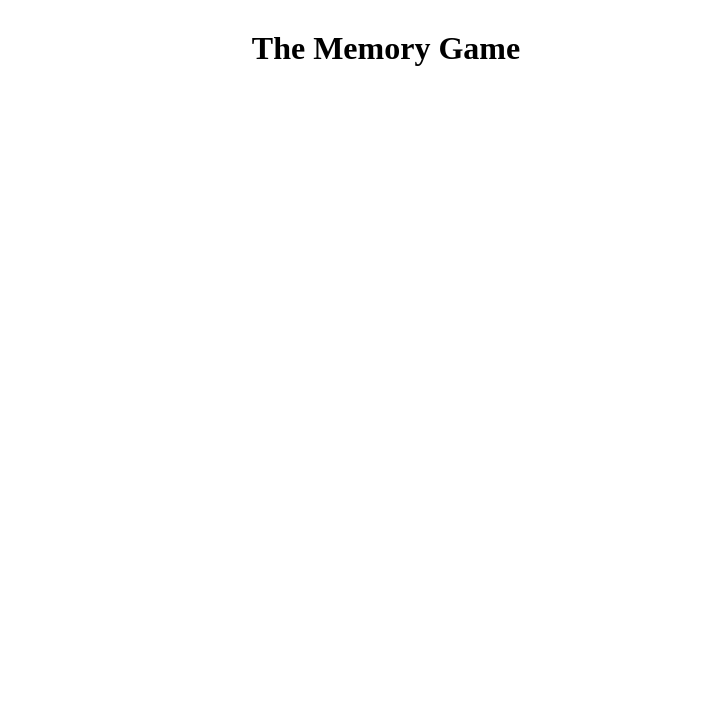
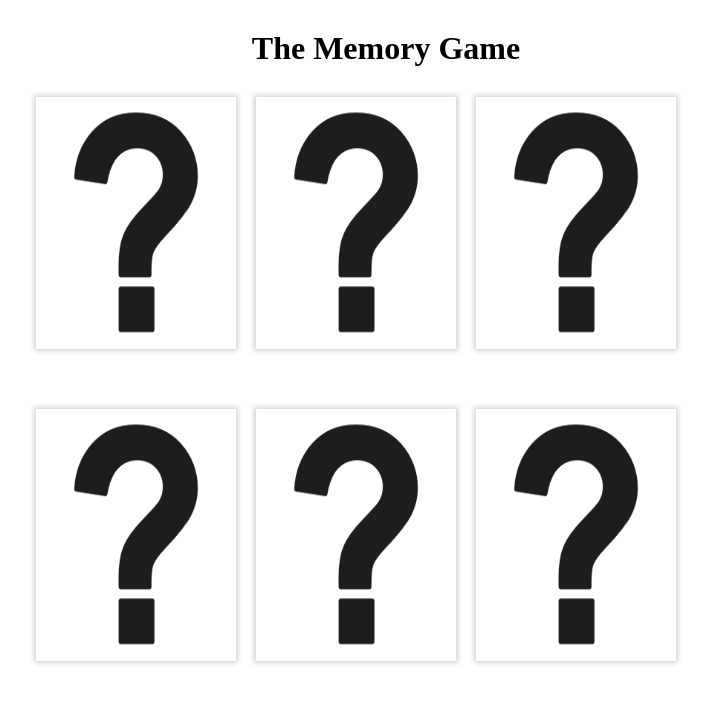
Before and after one commit to petersaba/memorygame_frontend, a plain HTML site: page index.html in a window 1280 px wide. Shown: the whole page, without its empty margins (254-965 px from the left). Drawn offline with Linux system fonts and the light colour scheme.

Commit message:
added horizontal layout and question images for cards

```diff
--- a/index.html
+++ b/index.html
@@ -10,14 +10,14 @@
     <h1>The Memory Game</h1>
     <section class="game">
         <div>
-            <div></div>
-            <div></div>
-            <div></div>
+            <div><img src="images/question.png" alt=""></div>
+            <div><img src="images/question.png" alt=""></div>
+            <div><img src="images/question.png" alt=""></div>
         </div>
         <div>
-            <div></div>
-            <div></div>
-            <div></div>
+            <div><img src="images/question.png" alt=""></div>
+            <div><img src="images/question.png" alt=""></div>
+            <div><img src="images/question.png" alt=""></div>
         </div>
     </section>
 </body>
--- a/styles/styles.css
+++ b/styles/styles.css
@@ -10,13 +10,29 @@ h1{
     margin-top: 30px;
 }
 
+img{
+    width: 100%;
+    height: 100%;
+}
+
 .game{
     display: grid;
-    grid-template-rows: repeat(2, 40%);
-    width: 70%;
+    grid-template-rows: repeat(2, 42%);
+    width: 700px;
     height: 600px;
     gap: 10%;
     justify-content: space-between;
     margin: auto;
     margin-top: 30px;
 }
+
+.game > div{
+    display: grid;
+    grid-template-columns: repeat(3, 200px);
+    gap: 20px;
+}
+
+.game > div > div{
+    padding: 5px;
+    box-shadow: 0 0 5px 2px lightgray;
+}
```
